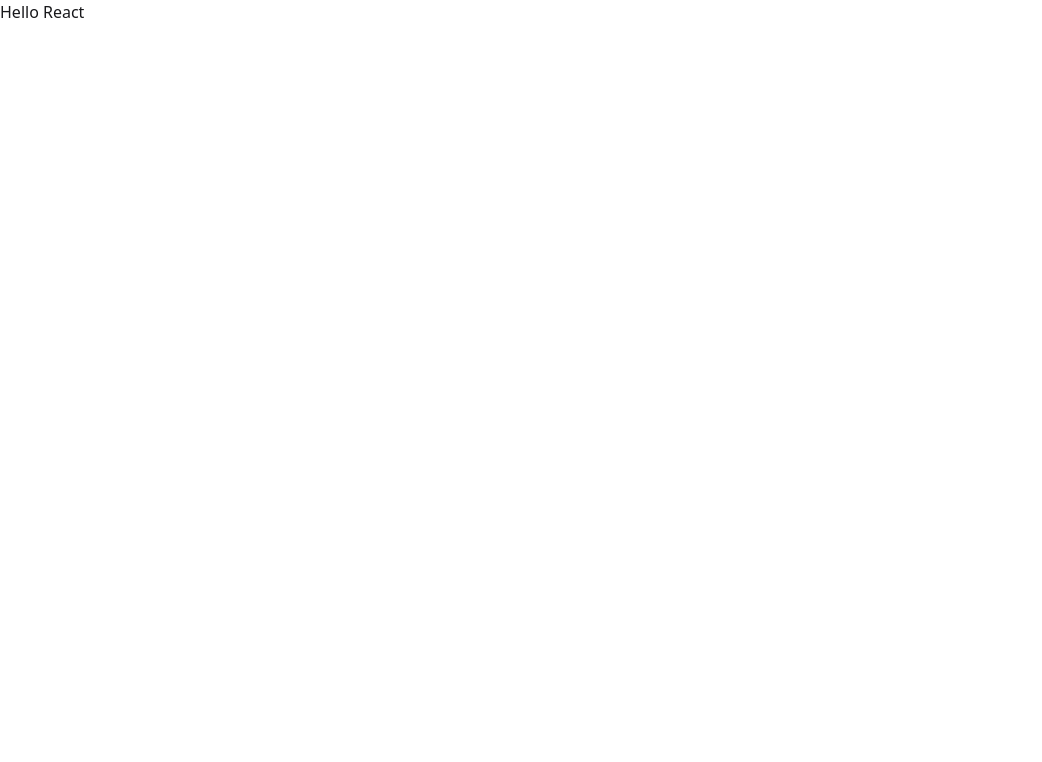
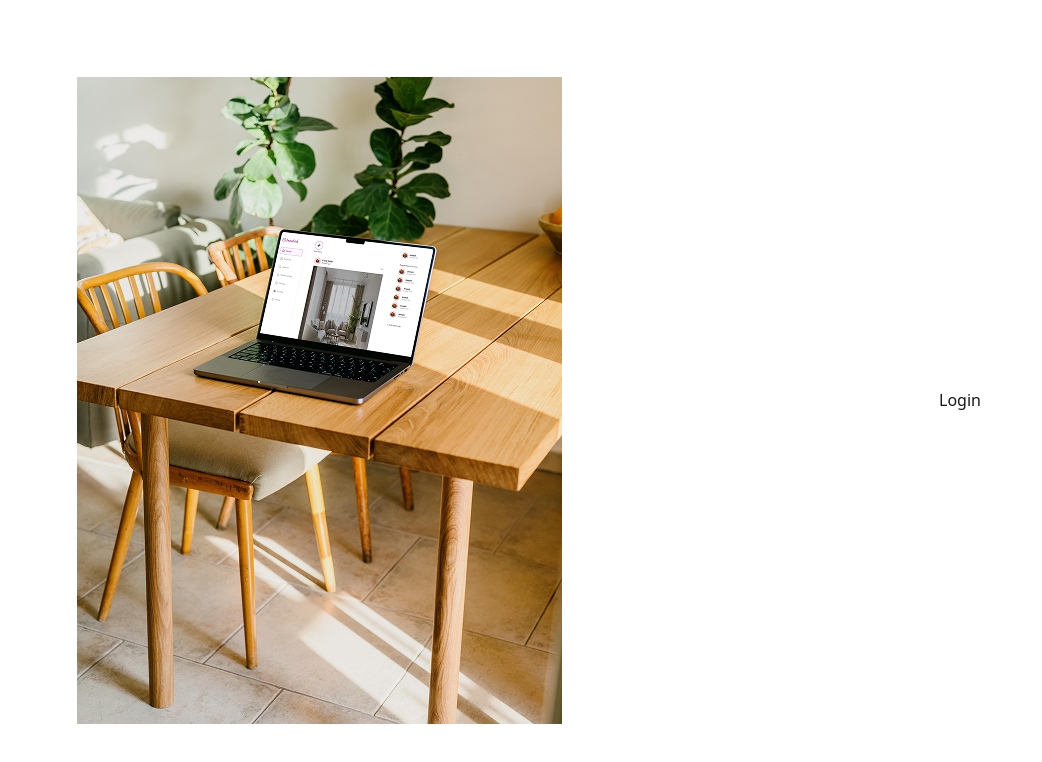
Before and after one commit to Joseph-web-create/InstaShot, a React (Vite) app: page /auth/login in a window 1280 px wide. Shown: the top 762 px of the page, without its empty margins (0-1042 px from the left). Built offline with nearby package versions, Linux system fonts and the light colour scheme.

Commit message:
Authentication layout done

```diff
--- a/src/App.jsx
+++ b/src/App.jsx
@@ -1,9 +1,9 @@
+import AppRoutes from "./routes/AppRoutes";
 
 function App() {
-
   return (
     <>
-      <h1>Hello React</h1>
+      <AppRoutes />
     </>
   );
 }
--- a/src/pages/Login/Login.jsx
+++ b/src/pages/Login/Login.jsx
@@ -1,7 +1,5 @@
 function Login() {
-  return (
-    <div>Login</div>
-  )
+  return <div>Login</div>;
 }
 
-export default Login
+export default Login;
--- a/src/routes/AppRoutes.jsx
+++ b/src/routes/AppRoutes.jsx
@@ -1,7 +1,7 @@
 import { createBrowserRouter, RouterProvider } from "react-router";
 import AuthLayout from "../layout/AuthLayout";
 import Register from "../pages/register/Register";
-import Login from "../pages/Login/Login";
+import Login from "../pages/login/Login";
 
 function AppRoutes() {
   const routes = [
@@ -20,7 +20,8 @@
       ],
     },
   ];
-  return <div>AppRoutes</div>;
+  const router = createBrowserRouter(routes);
+  return <RouterProvider router={router} />;
 }
 
 export default AppRoutes;
```
